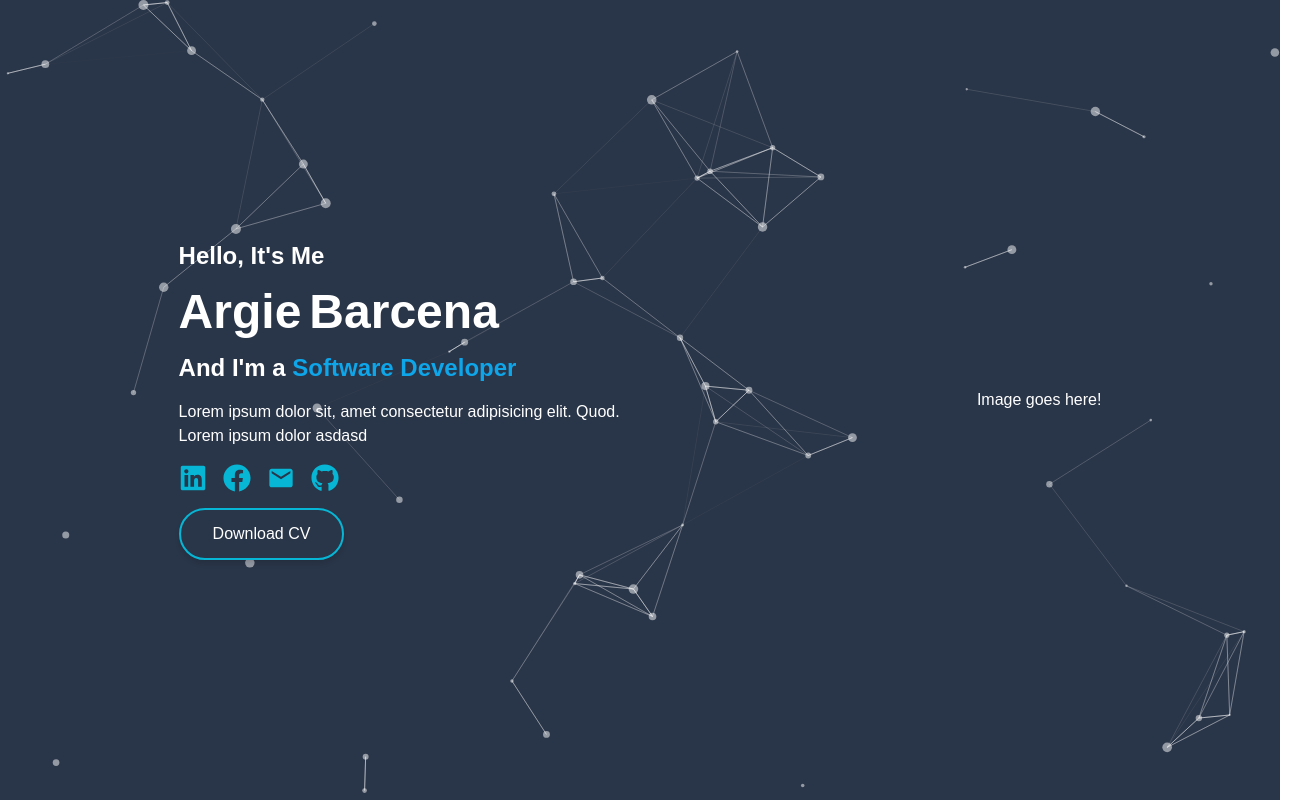
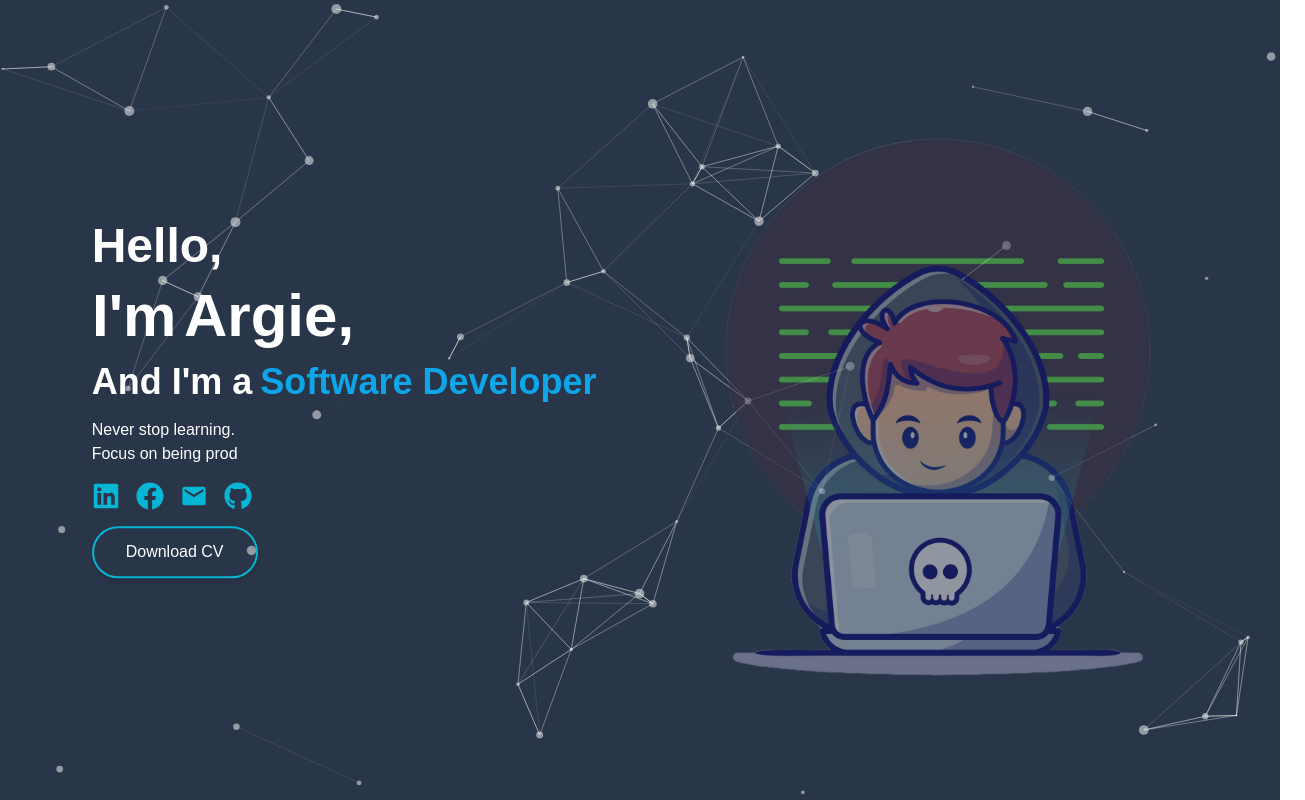
Before and after one commit to Zhi0105/argie, a React (Create React App) app: page / in a window 1280 px wide. Shown: the whole page, 1305 px wide, since content can reach past the window. Built offline with nearby package versions, Linux system fonts and the light colour scheme.

Commit message:
add landing page animation

```diff
--- a/package.json
+++ b/package.json
@@ -19,6 +19,7 @@
     "react-particles": "^2.9.3",
     "react-router-dom": "^6.8.2",
     "react-scripts": "5.0.1",
+    "react-typical": "^0.1.3",
     "tsparticles": "^2.9.3",
     "web-vitals": "^2.1.4",
     "zustand": "^4.3.5"
--- /dev/null
+++ b/src/Components/Lazy/LazyImage.js
@@ -0,0 +1,16 @@
+import React from 'react'
+import Dev from '../../assets/dev.webp'
+import { LazyLoadImage } from 'react-lazy-load-image-component'
+
+export const DevImage = ({ width, height }) => {
+  return (
+    <div>
+      <LazyLoadImage
+        src={Dev}
+        alt="Dev image"
+        height={height}
+        width={width}
+      />
+    </div>
+  )
+}
--- a/src/Components/Pages/Landing/Index.js
+++ b/src/Components/Pages/Landing/Index.js
@@ -3,74 +3,107 @@ import { FaFacebook, FaLinkedin, FaGithub } from 'react-icons/fa'
 import { MdMail } from 'react-icons/md'
 import { Link } from 'react-router-dom'
 import { downloadCV } from '../../../utils/helpers'
+import { DevImage } from '../../Lazy/LazyImage'
+import { motion } from 'framer-motion'
+import { IteratedText } from '../../Partials/IteratedText'
+import Typical from 'react-typical'
 
 export const Index = () => {
+
   return (
-    <div className='index_main min-h-screen flex flex-row justify-around items-center'>
-
+    <div className='index_main min-h-screen flex flex-row justify-evenly items-center'>
       <div className="greet_container flex flex-col gap-4 text-white">
 
-        {/* START GREET */}
-        <div className='greet_detail font-bold text-2xl'>
-            <div>
-              Hello, It's Me
-            </div>
-        </div>
-        {/*  END GREET  */}
+          <motion.div
+            animate={{
+              y: [ 100, 70, 50, 0 ],
+              opacity: [0, 0.1, 0.5, 1]
+            }}
+            transition={{ type: "spring", stiffness: 400, delay: 2, duration: 1, ease: "easeInOut" }}
+          >
+            <IteratedText
+                text="Hello,"
+                styles="greet_detail flex flex-row font-bold text-5xl"
+              />
+          </motion.div>
 
-        {/* START NAME */}
-        <div className='greet_detail_fullname flex flex-row gap-2 font-bold text-5xl'>
-            <div className='flex flex-row'>
-              <div>A</div>
-              <div>r</div>
-              <div>g</div>
-              <div>i</div>
-              <div>e</div>
-            </div>
-            <div className='flex flex-row'>
-              <div>B</div>
-              <div>a</div>
-              <div>r</div>
-              <div>c</div>
-              <div>e</div>
-              <div>n</div>
-              <div>a</div>
 
-            </div>
+        <div className='greet_detail_fullname flex flex-row gap-2 font-bold text-6xl'>
+            <motion.div
+              animate={{
+                x: [-100, 0],
+                opacity: [0, 0.1, 0.5, 1],
+                rotate: [0, 360],
+              }}
+              transition={{ type: "spring", stiffness: 400, delay: 2.5, duration: 1, ease: "easeInOut" }}
+            >
+              <IteratedText
+                text="I'm"
+                styles="flex flex-row"
+              />
+            </motion.div>
+
+            <motion.div
+              animate={{
+                x: [-100, 0],
+                opacity: [0, 0.1, 0.5, 1],
+                rotate: [0, 360],
+              }}
+              transition={{ type: "spring", stiffness: 400, delay: 2.8, duration: 1, ease: "easeInOut" }}
+            >
+              <IteratedText
+                text="Argie,"
+                styles="flex flex-row"
+              />
+            </motion.div>
         </div>
 
-        {/* END NAME */}
 
-        {/* START POSITION */}
-        <div className='greet_detail_occupation font-bold text-2xl'>
-          <div>
-            And I'm a <label className='text-[#0ea5e9]'>Software Developer</label>
-          </div>
+        <div className='greet_detail_occupation flex flex-row gap-2 font-bold text-4xl'>
+            <motion.div
+              animate={{
+                y: [ -100, -70, -50, 0 ],
+                opacity: [0, 0.1, 0.5, 1]
+              }}
+              transition={{ type: "spring", stiffness: 300, delay: 2.9, duration: 1, ease: "easeInOut" }}
+            >
+              <IteratedText text="And I'm a" styles="flex flex-row" />
+            </motion.div>
+
+            <motion.div
+              animate={{ opacity: [0, 0.3, 0.5, 0.7, 1] }}
+              transition={{ type: "tween", duration: 2, delay: 3, ease: "easeInOut" }}
+            >
+              <IteratedText text="Software Developer"styles="flex flex-row text-[#0ea5e9]" />
+            </motion.div>
         </div>
-        {/*  END POSITION  */}
+        <div className='other_info flex flex-col'>
+              <label>Never stop learning.</label>
+              <Typical
+                steps={['Focus on being productive instead of being busy.', 1000, "It’s not a bug — it’s an undocumented feature.", 1000]}
+                loop={Infinity}
+                wrapper="p"
+              />
+        </div>
 
 
-        {/* START GREET */}
-        <div className='other_info flex flex-col'>
-          <div>
-            Lorem ipsum dolor sit, amet consectetur adipisicing elit. Quod.
-          </div>
-          <div>
-            Lorem ipsum dolor asdasd
-          </div>
-        </div>
-      {/*  END GREET  */}
-
-      {/* ICONS START */}
-      <div className='links flex flex-row gap-4'>
+        {/* ICONS START */}
+        <div className='links flex flex-row gap-4'>
         <Link to="https://www.linkedin.com/in/argie-barcena/" target='_blank'><FaLinkedin size={28} color='#06b6d4' /></Link>
         <Link to="https://www.facebook.com/aia.argie" target='_blank'><FaFacebook size={28} color='#06b6d4' /></Link>
         <Link to="#"><MdMail size={28} color='#06b6d4' /></Link>
         <Link to="https://github.com/Zhi0105" target='_blank'><FaGithub size={28} color='#06b6d4' /></Link>
-      </div>
-      {/* ICONS END */}
+        </div>
+        {/* ICONS END */}
 
-      <div className="cv_download">
+        <motion.div
+          className="cv_download"
+          animate={{
+            y: [ 100, 70, 50, 0 ],
+            opacity: [0, 0.1, 0.5, 1]
+          }}
+          transition={{ type: "tween", delay: 4.5, duration: 1, ease: "easeInOut" }}
+        >
         <button onClick={() => downloadCV('http://localhost:3000/public/argie.pdf')}
         className="relative inline-flex items-center justify-center p-4 px-8 py-3 overflow-hidden font-medium text-indigo-600 transition duration-300 ease-out border-2 border-[#06B6D4] rounded-full shadow-md group"
         >
@@ -80,13 +113,27 @@ export const Index = () => {
           <span className="absolute flex items-center justify-center w-full h-full text-white transition-all duration-300 transform group-hover:translate-x-full ease">Download CV</span>
           <span className="relative invisible">Download CV</span>
         </button>
-      </div>
+        </motion.div>
 
       </div>
+      <motion.div
+        className='landing_image text-white animate-pulse'
+        animate={{
+          scale: [1, 2, 2, 1, 1],
+          opacity: [0, 0.1, 0.5, 1]
+        }}
+        transition={{
+          duration: 2.5,
+          delay: 4
+        }}
+        >
+        <DevImage
+          width={500}
+          height={500}
+        />
+      </motion.div>
 
-      <div className='text-white'>
-        Image goes here!
-      </div>
+
 
     </div>
   )
--- /dev/null
+++ b/src/Components/Partials/Animation/AnimatedHover.js
@@ -0,0 +1,39 @@
+import React, { useState } from 'react'
+import { motion, useAnimationControls } from 'framer-motion'
+
+export const AnimatedHover = ({ children }) => {
+  const controls = useAnimationControls();
+  const [isPlaying, setIsPlaying] = useState(false)
+
+  const rubber = () => {
+      controls.start({
+        transform: [
+          "scale3d(1, 1, 1)",
+          "scale3d(1.4, .55, 1)",
+          "scale3d(.75, 1.25, 1)",
+          "scale3d(1.25, .85, 1)",
+          "scale3d(.9, 1.05, 1)",
+          "scale3d(1, 1, 1)",
+        ],
+        transition: {
+          times: [0, .4, .6, .7, .8, .9],
+          duration: .7
+        },
+      })
+      setIsPlaying(true)
+  }
+
+  return   (
+    <motion.span
+      animate={controls}
+      whileHover={{ color: "#fb923c", cursor: "pointer" }}
+      onMouseOver={() => {
+        if(!isPlaying)
+          rubber()
+      }}
+      onAnimationComplete={() => setIsPlaying(false)}
+    >
+      {children}
+    </motion.span>
+  )
+}
--- /dev/null
+++ b/src/Components/Partials/IteratedText.js
@@ -0,0 +1,19 @@
+import React from 'react'
+import { AnimatedHover } from './Animation/AnimatedHover'
+
+export const IteratedText = ({ text, styles }) => {
+  const words = text.split("")
+  return (
+    <div className={styles}>
+      {
+       words.map((letter, index) => {
+        return (
+          <AnimatedHover key={index}>
+            {letter === " " ? "\u00A0" : letter}
+          </AnimatedHover>
+        )
+       })
+      }
+    </div>
+  )
+}
```
Also changed, not shown: src/assets/dev.webp (added), 1 other file (tests, documents, lock files or other folders).
